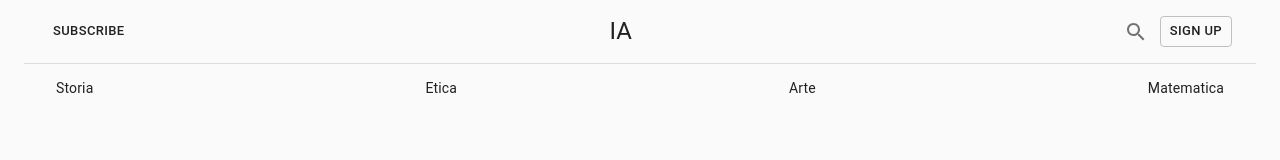
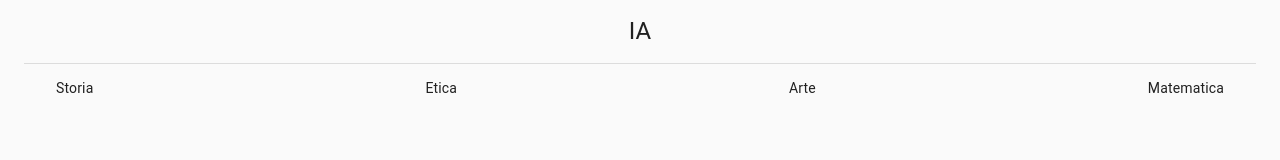
Before and after one commit to SteelRazor47/IA, a Gatsby site: page / in a window 1280 px wide. Built offline with nearby package versions, Linux system fonts and the light colour scheme; Gatsby itself is replaced by a stand-in of ours.

Commit message:
Minor change to the header
Also checking for CD

```diff
--- a/package.json
+++ b/package.json
@@ -22,6 +22,7 @@
     "react-dom": "^16.12.0"
   },
   "devDependencies": {
+    "gh-pages": "^3.1.0",
     "prettier": "2.1.2"
   },
   "repository": {
--- a/src/components/Header.js
+++ b/src/components/Header.js
@@ -32,7 +32,6 @@ export default function Header(props) {
   return (
     <React.Fragment>
       <Toolbar className={classes.toolbar}>
-        <Button size="small">Subscribe</Button>
         <Typography
           component="h2"
           variant="h5"
@@ -43,12 +42,6 @@ export default function Header(props) {
         >
           {title}
         </Typography>
-        <IconButton>
-          <SearchIcon />
-        </IconButton>
-        <Button variant="outlined" size="small">
-          Sign up
-        </Button>
       </Toolbar>
       <Toolbar
         component="nav"
```
Also changed, not shown: 1 other file.
